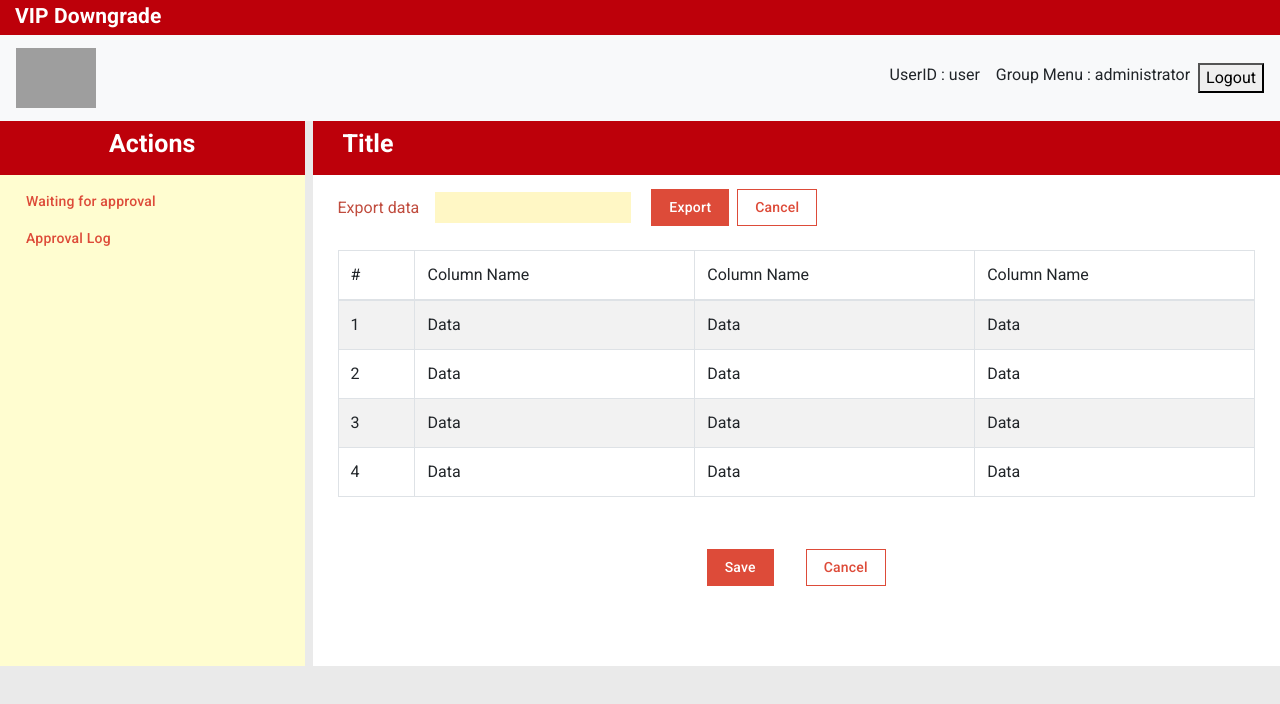
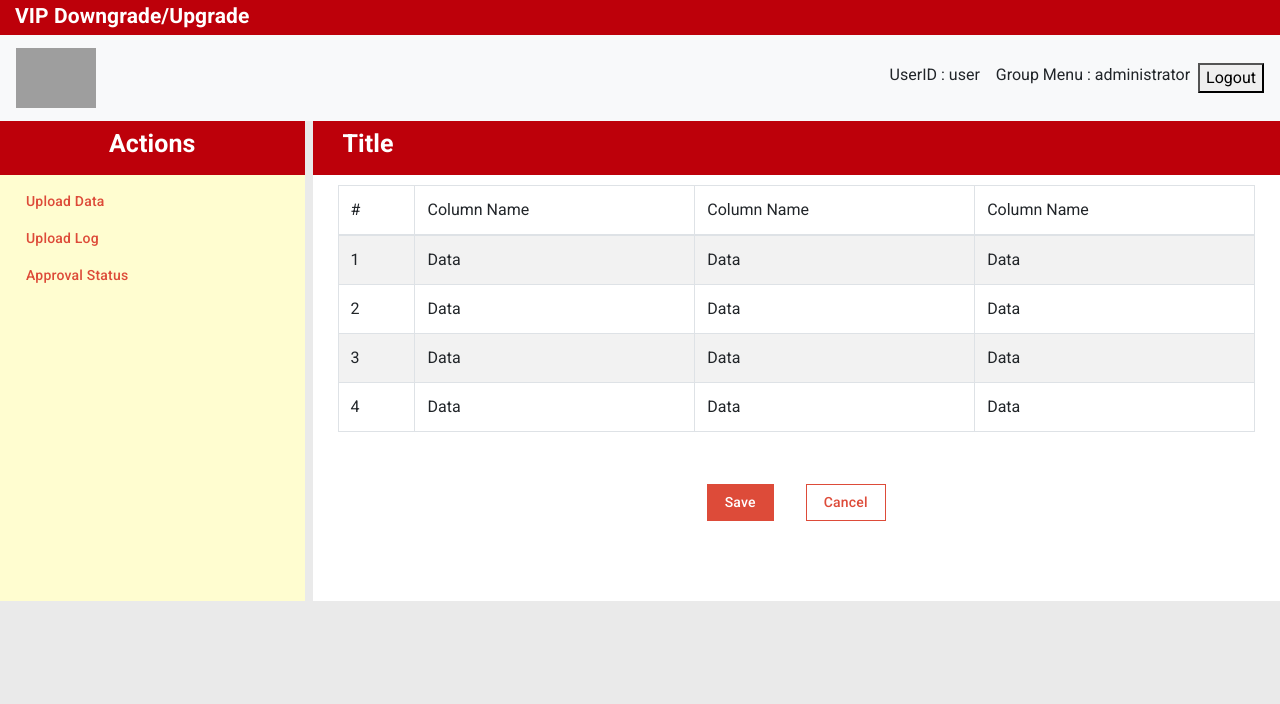
Before and after one commit to wisnuwicaks/vip-flag, a React (Create React App) app: page /home in a window 1280 px wide. Shown: the top 704 px of the page. Built offline with nearby package versions, Linux system fonts and the light colour scheme; grey boxes are pictures that could not be loaded.

Commit message:
update sidebar

```diff
--- a/src/views/components/Navbar/NavbarUI.jsx
+++ b/src/views/components/Navbar/NavbarUI.jsx
@@ -18,7 +18,7 @@ class NavbarUI extends React.Component {
       <div>
         <div className="container-fluid navtitle my-auto">
           <div className="d-flex-column pt-1">
-            <h6>VIP Downgrade</h6>
+            <h6>VIP Downgrade/Upgrade</h6>
           </div>
         </div>
         <div className="container-fluid navlogo p-0">
@@ -33,13 +33,11 @@ class NavbarUI extends React.Component {
             <Navbar.Toggle aria-controls="basic-navbar-nav" />
             <Navbar.Collapse id="basic-navbar-nav">
               <div className="d-flex justify-content-end w-100">
-
-                  <div className="px-2">UserID : user</div>
-                  <div className="px-2">Group Menu : administrator</div>
-                  <div>
-                    <button onClick={()=>alert("asd")}> Logout</button>
-                  </div>
-
+                <div className="px-2">UserID : user</div>
+                <div className="px-2">Group Menu : administrator</div>
+                <div>
+                  <button onClick={() => alert("asd")}> Logout</button>
+                </div>
               </div>
             </Navbar.Collapse>
           </Navbar>
--- a/src/views/screens/Main/Main.jsx
+++ b/src/views/screens/Main/Main.jsx
@@ -32,7 +32,7 @@ class Main extends Component {
             </>
           ) : (
             <>
-              <div className="main-body-show-head">
+              {/* <div className="main-body-show-head">
                 <div className="mr-3">Export data</div>
                 <div className="mr-3">
                   <InputUI />
@@ -43,7 +43,7 @@ class Main extends Component {
                     Cancel
                   </ButtonUI>
                 </div>
-              </div>
+              </div> */}
               <div className="main-body-show-body">
                 <Table striped bordered hover responsive>
                   <thead>
--- a/src/views/screens/Sidebar/Sidebar.jsx
+++ b/src/views/screens/Sidebar/Sidebar.jsx
@@ -4,7 +4,7 @@ import ButtonUI from "../../components/Button/Button";
 
 class Sidebar extends React.Component {
   state = {
-    user_role: "checker",
+    user_role: "maker",
   };
   render() {
     return (
@@ -22,8 +22,10 @@ class Sidebar extends React.Component {
           ) : (
             <>
               {/* menu for checker */}
-              <ButtonUI type="text">Create Data</ButtonUI>
-              <ButtonUI type="text">View Data</ButtonUI>
+              <ButtonUI type="text">Upload Data</ButtonUI>
+              {/* Upload data: mainnya tampil untuk import data */}
+              <ButtonUI type="text">Upload Log</ButtonUI>
+              <ButtonUI type="text">Approval Status</ButtonUI>
             </>
           )}
         </div>
```
